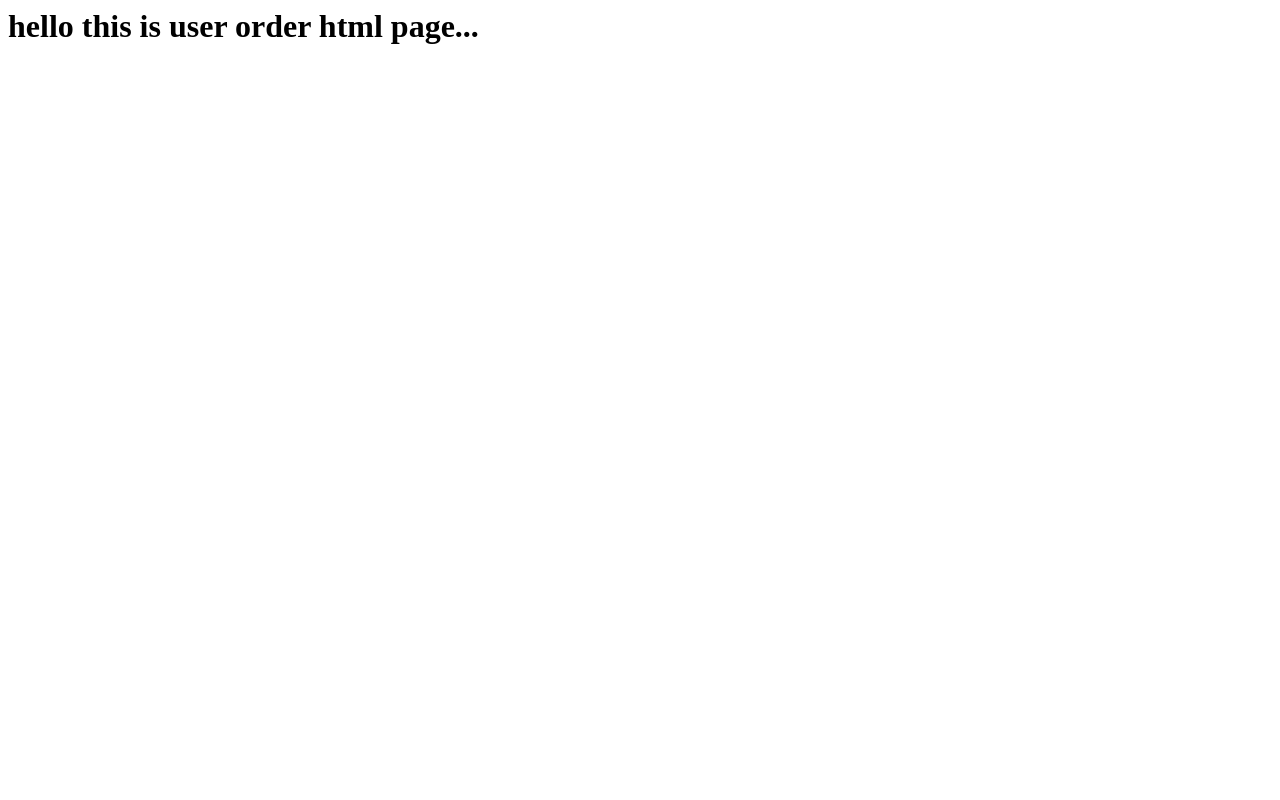
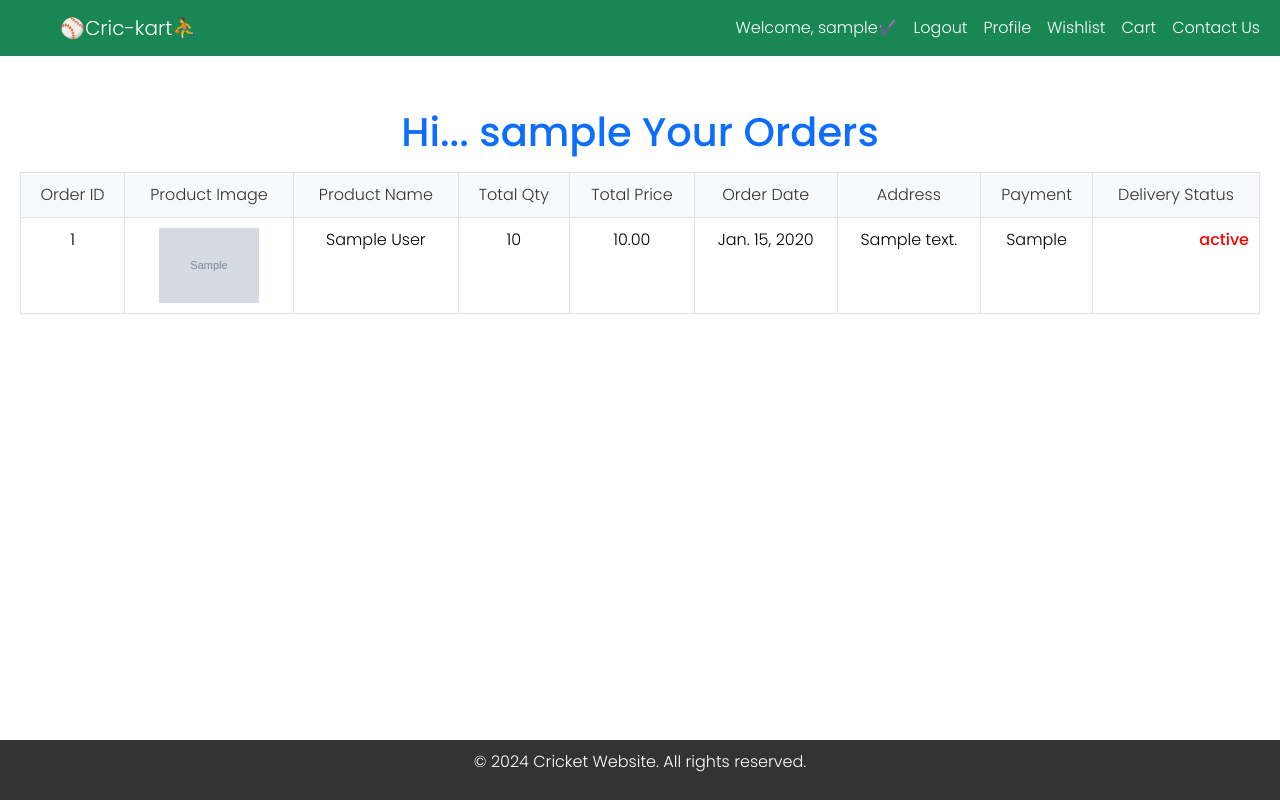
Before and after one commit to saravana1304/cricket-ecomerce-website-project, a Django app: page /user_order/ in a window 1280 px wide. Run offline with Django 4.2, Linux system fonts and the light colour scheme; a user stored in the database is signed in; tables that the repository leaves empty hold one stand-in row (values such as "Sample post"); grey boxes marked "Sample" are stand-in pictures.

Commit message:
place and display

```diff
--- a/crickart/userapp1/templates/userapp1/main.html
+++ b/crickart/userapp1/templates/userapp1/main.html
@@ -50,23 +50,51 @@
 
 <body>
     <header>
-        <nav class="d-flex align-items-baseline">
-            <a href="/" class="logo" style="text-decoration: none;">⚾Cric-kart⛹️</div>
-            <ul class="nav-links d-flex align-items-baseline">
-                {% if user.is_authenticated %}
-                    <a href="{% url 'profile' %}"><p>Welcome, {{ user.username }}✔️</p></a>
-                    <li><a href="{% url 'logout' %}">Logout</a></li>
-                    <li><a href="{% url 'profile' %}">Profile</a></li>
-                    <li><a href="#">Wishlist</a></li>
-                    <li><a href="{% url 'cartview' %}">Cart</a></li>
-                    <li><a href="{% url 'contactus' %}">Contact Us</a></li>
-                {% else %}
-                    <li><a href="{% url 'home' %}">Home</a></li>
-                    <li><a href="{% url 'userlogin' %}">Login</a></li>
-                    <li><a href="{% url 'contactus' %}">Contact Us</a></li>
-                {% endif %}
-            </ul>
+        <nav class="navbar navbar-expand-lg bg-success">
+            <div class="container-fluid">
+                <a class="navbar-brand text-white ms-5" href="{% url 'home' %}">⚾Cric-kart⛹️</a>
+                <button class="navbar-toggler" type="button" data-bs-toggle="collapse" data-bs-target="#navbarNavDropdown" aria-controls="navbarNavDropdown" aria-expanded="false" aria-label="Toggle navigation">
+                    <span class="navbar-toggler-icon"></span>
+                </button>
+                <div class="collapse navbar-collapse" id="navbarNavDropdown">
+                    <ul class="navbar-nav ms-auto">
+                        {% if user.is_authenticated %}
+                            <li class="nav-item">
+                                <a class="nav-link text-white" href="{% url 'profile' %}">Welcome, {{ user.username }}✔️</a>
+                            </li>
+                            <li class="nav-item">
+                                <a class="nav-link text-white" href="{% url 'logout' %}">Logout</a>
+                            </li>
+                            <li class="nav-item">
+                                <a class="nav-link text-white" href="{% url 'profile' %}">Profile</a>
+                            </li>
+                            <li class="nav-item">
+                                <a class="nav-link text-white" href="#">Wishlist</a>
+                            </li>
+                            <li class="nav-item">
+                                <a class="nav-link text-white" href="{% url 'cartview' %}">Cart</a>
+                            </li>
+                            <li class="nav-item">
+                                <a class="nav-link text-white" href="#">Contact Us</a>
+                            </li>
+                        {% else %}
+                            <li class="nav-item">
+                                <a class="nav-link text-white" href="{% url 'home' %}">Home</a>
+                            </li>
+                            <li class="nav-item">
+                                <a class="nav-link text-white" href="{% url 'userlogin' %}">Login</a>
+                            </li>
+                            <li class="nav-item">
+                                <a class="nav-link text-white" href="{% url 'contactus' %}">Contact Us</a>
+                            </li>
+                        {% endif %}
+                    </ul>
+                </div>
+            </div>
         </nav>
+
+
+
     </header>
 
 <main class="main-content">
--- a/crickart/userprofile/models.py
+++ b/crickart/userprofile/models.py
@@ -30,7 +30,7 @@ class Address(models.Model):
 
 class Order(models.Model):
     user_profile = models.ForeignKey(UserProfile, on_delete=models.CASCADE, related_name='orders')
-    product = models.ForeignKey(Product, on_delete=models.CASCADE, related_name='products')
+    products = models.ManyToManyField(Product, related_name='orders')
     total_qty = models.PositiveIntegerField(validators=[MinValueValidator(1)])
     total_price = models.DecimalField(max_digits=10, decimal_places=2, validators=[MinValueValidator(0)])
     address = models.CharField(max_length=255)
--- a/crickart/userprofile/templates/userprofile/checkout.html
+++ b/crickart/userprofile/templates/userprofile/checkout.html
@@ -51,7 +51,7 @@
                     {% for address in shipping_addresses %}
                     <div class="form-check">
                         <input class="form-check-input" type="radio" name="shipping_address"
-                            id="address{{ address.id }}" value="{{ address.id }}">
+                            id="address{{ address.id }}" value="{{ address.address }}{{' '}}{{ address.place }}{{' '}}{{ address.pincode }}">
                         <label class="form-check-label" for="address{{ address.id }}">
                             {{ address.address }}, {{ address.place }}, {{ address.pincode }}
                         </label>
@@ -152,9 +152,9 @@
                         Swal.fire({
                             icon: 'success',
                             title: 'Success!',
-                            text: data.message
+                            text:'order placed succesfully:'
                         }).then(() => {
-                            window.location.href = '/profile/'; // Redirect to profile page
+                            window.location.href = '/user_order/'; // Redirect to profile page
                         });
                     } else {
                         Swal.fire({
--- a/crickart/userprofile/templates/userprofile/userorder.html
+++ b/crickart/userprofile/templates/userprofile/userorder.html
@@ -1,3 +1,92 @@
-<h1>
-    hello this is user order html page...
-</h1>
+{% extends 'userapp1/main.html' %}
+
+{% block title %}
+<title>User orders</title>
+{% endblock title %}
+
+{% block content %}
+<style>
+  .table-wrapper {
+    margin-left: 20px;
+    margin-right: 20px;
+    margin-top: 20ox;
+    margin-bottom: 25px;
+  }
+  .table {
+    width: 100%;
+    border-collapse: collapse;
+  }
+
+  .table th,
+  .table td {
+    padding: 10px;
+    text-align: center;
+    border: 1px solid #dee2e6;
+    text-align: center;
+  }
+
+  .table th {
+    background-color: #f8f9fa;
+    color: #333;
+  }
+
+  .table tbody tr:nth-child(even) {
+    background-color: #f2f2f2;
+  }
+
+  .table tbody tr:hover {
+    background-color: #e0e0e0;
+  }
+
+  .table img {
+    max-width: 100px;
+    display: block;
+    margin: auto;
+  }
+
+  .table td.text-left {
+    text-align: left;
+    text-align: center;
+  }
+
+  .table td.text-right {
+    text-align: right;
+  }
+</style>
+
+<h1 class="mt-5 text-primary mb-3" style="text-align: center;"> Hi... {{user.username}} Your Orders</h1>
+<div class="table-wrapper">
+  <table class="table ">
+    <thead>
+      <tr>
+        <th scope="col">Order ID</th>
+        <th scope="col">Product Image</th>
+        <th scope="col">Product Name</th>
+        <th scope="col">Total Qty</th>
+        <th scope="col">Total Price</th>
+        <th scope="col">Order Date</th>
+        <th scope="col">Address</th>
+        <th scope="col">Payment</th>
+        <th scope="col">Delivery Status</th>
+      </tr>
+    </thead>
+    <tbody>
+      {% for order in user_orders %}
+      {% for product in order.products.all %}
+      <tr>
+        <td>{{ order.id }}</td>
+        <td><img src="{{ product.image1.url }}" alt="{{ product.product_name }}"></td>
+        <td>{{ product.product_name }}</td>
+        <td>{{ order.total_qty }}</td>
+        <td>{{ order.total_price }}</td>
+        <td>{{ order.order_date }}</td>
+        <td>{{ order.address }}</td>
+        <td>{{ order.payment }}</td>
+        <td class="text-right" style="color: red; font-weight: 500;">{{ order.delivery_status }}</td>
+      </tr>
+      {% endfor %}
+      {% endfor %}
+    </tbody>
+  </table>
+</div>
+{% endblock content %}
--- a/crickart/userprofile/urls.py
+++ b/crickart/userprofile/urls.py
@@ -4,22 +4,28 @@ from . import views
 
 urlpatterns = [
 
+    # urls for user profle based functions
+
     path('profile/', views.userprofile, name='profile'),
     path('add_address/', views.add_address, name='addaddress'),
     path('update_address/<int:address_id>/', views.update_address, name='updateaddress'),
     path('delete_address/<int:address_id>/', views.delete_address, name='deleteaddress'),
 
+    # urls for displaying user orders
+
     path('user_order/', views.user_order, name='user_order'),
 
+    # urls for user cart based functions
 
     path('cartview/',views.cart_view,name='cartview'),
     path('add-to-cart/<int:product_id>/', views.add_to_cart, name='add_to_cart'),
     path('cart/<int:item_id>/delete/', views.delete_item_from_cart, name='delete_item_from_cart'),
     path('clear_cart/', views.clear_cart, name='clear_cart'),
     path('update-cart-item-quantity/<int:item_id>/<int:quantity>/', views.update_cart_item_quantity, name='update_cart_item_quantity'),
+
+    # urls for checkout and place_order functions
+
+    path('checkout/', views.checkout_page, name='checkout'),
     path('place_order/', views.place_order, name='place_order'),
 
-
-    path('checkout/', views.checkout_page, name='checkout'),
-
 ]
--- a/crickart/userprofile/views.py
+++ b/crickart/userprofile/views.py
@@ -4,31 +4,48 @@ from userapp1.models import UserProfile
 from userprofile.models import Address,Order
 from django.views.decorators.cache import never_cache
 from django.views.decorators.cache import cache_control
-from .models import Cart
+from .models import Cart,Order
 from adminn.models import Product
 from django.http import JsonResponse
 from django.contrib.auth.decorators import login_required
 from .forms import AddressForm
-from django.db.models import F
-from django.db import transaction
-from datetime import datetime, timedelta,timezone
+from django.db.models import F,Sum,Count
+from django.utils import timezone
+from django.views.decorators.csrf import csrf_exempt
 
 
-# code for viewing user profile
+
+# function for viewing user profile
 
 @cache_control(no_cache=True,must_revalidate=True,no_store=True)
 @never_cache
 @login_required(login_url='userlogin')
+
 def userprofile(request):
-    if not  request.user.is_authenticated:
+    if not request.user.is_authenticated:
         return redirect('home')
     else:
         user_profile = UserProfile.objects.get(user=request.user)
         addresses = Address.objects.filter(user_profile=user_profile)
+
+        # Filter orders related to the current user_profile
+        user_orders = Order.objects.filter(user_profile=user_profile)
+
+        total_orders_count = user_orders.count()
+        pending_orders_count = user_orders.filter(delivery_status='Pending').count()
+        total_amount = user_orders.aggregate(total=Sum('total_price'))['total'] or 0
+
+        context = {
+            'total_orders': total_orders_count,
+            'pending_orders': pending_orders_count,
+            'total_amount': total_amount
+        }
         request.session['user_profile_id'] = user_profile.id
-        return render(request,'userprofile/profile.html',{'user_profile': user_profile,'addresses':addresses})
+        return render(request, 'userprofile/profile.html', {'user_profile': user_profile, 'addresses': addresses, 'context': context})
 
-# code for add address
+
+# function for add address
+
 @login_required(login_url='userlogin')
 def add_address(request):
     if request.method == 'POST':
@@ -45,7 +62,8 @@ def add_address(request):
     return render(request, 'userprofile/addaddress.html', {'form': form})
 
 
-# code for updating address
+# function  for updating address
+
 @login_required(login_url='userlogin')
 def update_address(request, address_id):
     address = get_object_or_404(Address, id=address_id)
@@ -63,7 +81,8 @@ def update_address(request, address_id):
     return render(request, 'userprofile/editaddress.html', {'form': form})
 
 
-# code for delete address for user
+# function for delete address for user
+
 def delete_address(request, address_id):
     try:
         address = get_object_or_404(Address, id=address_id)
@@ -75,7 +94,7 @@ def delete_address(request, address_id):
         return JsonResponse({'success': False, 'error': str(e)})
 
 
-# code for cart_view
+# function for cart_view
 
 @cache_control(no_cache=True,must_revalidate=True,no_store=True)
 @never_cache
@@ -88,10 +107,9 @@ def cart_view(request):
     else:
         return redirect('userlogin')
 
-# code for add_to_cart
+# function for add_to_cart
 
 @cache_control(no_cache=True,must_revalidate=True,no_store=True)
-@never_cache
 @never_cache
 def add_to_cart(request, product_id):
     if request.method == 'POST':
@@ -125,7 +143,7 @@ def add_to_cart(request, product_id):
         return redirect('cartview')
 
 
-# code for increase qty
+# function  for increase qty
 
 def update_cart_item_quantity(request, item_id, quantity):
     try:
@@ -139,7 +157,7 @@ def update_cart_item_quantity(request, item_id, quantity):
         return JsonResponse({'success': False, 'error': str(e)})
 
 
-# code for  delete from the cart
+# function for delete from the cart
 
 @cache_control(no_cache=True,must_revalidate=True,no_store=True)
 @never_cache
@@ -151,7 +169,7 @@ def delete_item_from_cart(request, item_id):
     except Cart.DoesNotExist:
         return JsonResponse({'error': 'Item not found'}, status=404)
 
-# clear cart for delete all items
+# function for delete all items in cart
 
 @cache_control(no_cache=True,must_revalidate=True,no_store=True)
 @never_cache
@@ -166,7 +184,7 @@ def clear_cart(request):
         return JsonResponse(response_data, status=400)
 
 
-# check_outpage
+# function for check_outpage
 
 @login_required
 def checkout_page(request):
@@ -213,29 +231,33 @@ def checkout_page(request):
 
 
 # function for place order
-@transaction.atomic
+
+@csrf_exempt
+@login_required
 def place_order(request):
     try:
+        print('1')
         user = request.user
-        user_profile_address = UserProfile.objects.get(user=user)
+        user_profile_address = get_object_or_404(UserProfile, user=user)
         payment_method = request.POST.get('payment_method')
         address_method = request.POST.get('address_method')
 
-        if not user_profile_address:
-            raise ValueError("User profile address not found.")
+        print('payment')
+        print(payment_method)
 
-        if not payment_method:
-            raise ValueError("Payment method is required.")
+        print('adress')
+        print(address_method)
 
-        if not address_method:
-            raise ValueError("Address method is required.")
+        cart_items = Cart.objects.filter(user=user)
+        print(cart_items)
+        if not cart_items.exists():
+            raise ValueError("No items in the cart.")
 
-        # Fetch the products from the cart and extract their IDs
-        cart_items = Cart.objects.filter(user=user)
         product_ids = [item.product_id for item in cart_items]
+        print(product_ids)
+        try:
 
         # Create the order
-        with transaction.atomic():
             order = Order.objects.create(
                 user_profile=user_profile_address,
                 total_qty=sum(item.quantity for item in cart_items),
@@ -243,22 +265,27 @@ def place_order(request):
                 address=address_method,
                 payment=payment_method,
                 delivery_status='Pending',
-                order_date=timezone.now(),
+                order_date=timezone.localtime(timezone.now()),
             )
-
-            # Associate products with the order
-            order.product_set.set(product_ids)
-
+            for product_id in product_ids:
+                product = Product.objects.get(id=product_id)
+                order.products.add(product)
+            order.save()
+            for item in cart_items:
+                item.product.stock -= item.quantity
+                item.product.save()
+            print(order)
             # Clear the user's cart
             cart_items.delete()
-
-        return JsonResponse({'success': True, 'message': 'Your order has been placed successfully!'})
+        except Exception as e:
+            print(e)
+        return JsonResponse({'success': True})
 
     except Exception as e:
         return JsonResponse({'success': False, 'message': str(e)}, status=500)
 
 
-
 @login_required
 def user_order(request):
-    return render(request,'userprofile/userorder.html')
+    user_orders = Order.objects.filter(user_profile=request.user.userprofile)
+    return render(request, 'userprofile/userorder.html', {'user_orders': user_orders})
```
Also changed, not shown: crickart/adminn/templates/adminn/home.html (+8 -17 lines), crickart/adminn/views.py (+24 -2 lines), crickart/userapp1/views.py (+9 -3 lines), crickart/userprofile/templates/userprofile/profile.html (+6 -4 lines), crickart/userprofile/migrations/0007_remove_order_product_order_products.py (added).
